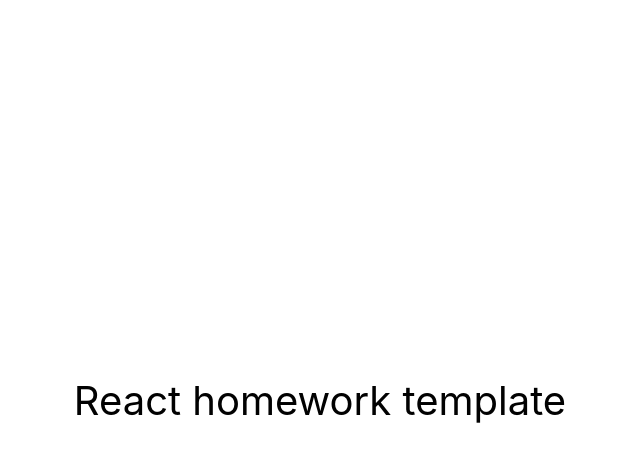
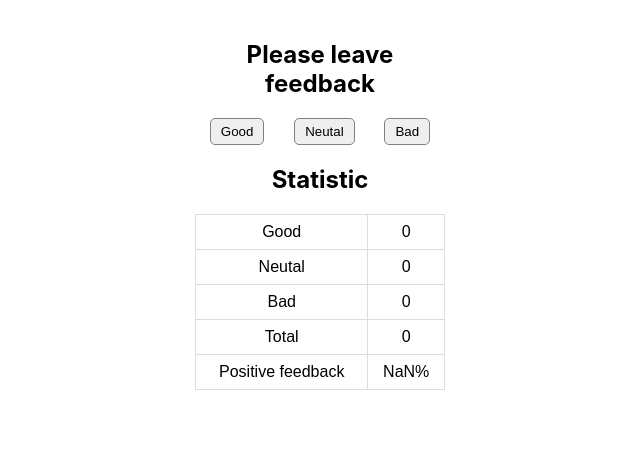
Before and after one commit to MartFrida/goit-react-hw-02-feedback, a React (Create React App) app: page / in a window 1280 px wide. Shown: the top 462 px of the page, without its empty margins (320-960 px from the left). Built offline with nearby package versions, Linux system fonts and the light colour scheme.

Commit message:
create component & first functional

```diff
--- a/jsconfig.json
+++ /dev/null
@@ -1,6 +0,0 @@
-{
-  "compilerOptions": {
-    "baseUrl": "src"
-  },
-  "include": ["src"]
-}
--- a/package.json
+++ b/package.json
@@ -2,7 +2,7 @@
   "name": "react-homework-template",
   "version": "0.1.0",
   "private": true,
-  "homepage": "https://goitacademy.github.io/react-homework-template/",
+  "homepage": "https://MartFrida.github.io/goit-react-hw-02-feedback/",
   "dependencies": {
     "@testing-library/jest-dom": "^5.16.3",
     "@testing-library/react": "^12.1.4",
@@ -10,6 +10,7 @@
     "react": "^18.1.0",
     "react-dom": "^18.1.0",
     "react-scripts": "5.0.1",
+    "styled-components": "^6.1.1",
     "web-vitals": "^2.1.3"
   },
   "scripts": {
--- a/src/components/App.jsx
+++ b/src/components/App.jsx
@@ -1,16 +1,7 @@
+import { Feedback } from "./Feedback/Feedback";
+
 export const App = () => {
   return (
-    <div
-      style={{
-        height: '100vh',
-        display: 'flex',
-        justifyContent: 'center',
-        alignItems: 'center',
-        fontSize: 40,
-        color: '#010101'
-      }}
-    >
-      React homework template
-    </div>
+    <Feedback />
   );
 };
--- /dev/null
+++ b/src/components/Feedback/Feedback.jsx
@@ -0,0 +1,74 @@
+import React from "react";
+import { StyledButton, StyledButtonsWrapper, StyledFeedback, StyledHeader, StyledTable, StyledTd } from "./Feedback.styled"
+
+
+export class Feedback extends React.Component {
+  state = {
+    good: 0,
+    neutral: 0,
+    bad: 0
+  }
+
+  handleChange = (grade) => {
+    switch (grade) {
+      case 'good': this.setState({ good: this.state.good + 1 });
+        break;
+      case 'neutral': this.setState({ neutral: this.state.neutral + 1 });
+        break;
+      case 'bad': this.setState({ bad: this.state.bad + 1 });
+        break;
+      default: console.log('Something wrong')
+    }
+  }
+
+  countTotalFeedback() {
+    const { good, neutral, bad } = this.state;
+    return good + neutral + bad;
+  }
+  countPositiveFeedbackPercentage() {
+    const { good, neutral, bad } = this.state;
+    // return Math.round((good * 100 / (good + neutral + bad)), -2);
+    return (good * 100 / (good + neutral + bad)).toFixed(2);
+  }
+
+  render() {
+    const { good, neutral, bad } = this.state
+    return (
+      <StyledFeedback>
+
+        <StyledHeader>Please leave feedback</StyledHeader>
+        <StyledButtonsWrapper>
+          <StyledButton onClick={() => this.handleChange('good')} >Good</StyledButton>
+          <StyledButton onClick={() => this.handleChange('neutral')}>Neutal</StyledButton>
+          <StyledButton onClick={() => this.handleChange('bad')}>Bad</StyledButton>
+        </StyledButtonsWrapper>
+
+        <StyledHeader>Statistic</StyledHeader>
+        <StyledTable>
+          <tbody>
+            <tr>
+              <StyledTd>Good</StyledTd>
+              <StyledTd>{good}</StyledTd>
+            </tr>
+            <tr>
+              <StyledTd>Neutal</StyledTd>
+              <StyledTd>{neutral}</StyledTd>
+            </tr>
+            <tr>
+              <StyledTd>Bad</StyledTd>
+              <StyledTd>{bad}</StyledTd>
+            </tr>
+            <tr>
+              <StyledTd>Total</StyledTd>
+              <StyledTd>{this.countTotalFeedback()}</StyledTd>
+            </tr>
+            <tr>
+              <StyledTd>Positive feedback</StyledTd>
+              <StyledTd>{this.countPositiveFeedbackPercentage()}%</StyledTd>
+            </tr>
+          </tbody>
+        </StyledTable>
+      </StyledFeedback>
+    )
+  }
+}
--- /dev/null
+++ b/src/components/Feedback/Feedback.styled.js
@@ -0,0 +1,49 @@
+import styled from "styled-components";
+
+export const StyledFeedback = styled.div`
+height: 100vh;
+        display: flex;
+        justifyContent: 'center';
+        alignItems: 'center';
+        fontSize: 40;
+        color: '#010101';
+        background-color: white;
+    flex-direction: column;
+    margin: 20px auto;
+  width:250px;
+`;
+
+export const StyledButtonsWrapper = styled.div`
+display: flex;
+    justify-content: space-around;
+`;
+
+export const StyledHeader = styled.h2`
+text-align: center;
+`;
+
+export const StyledButton = styled.button`
+padding:5px 10px;
+border:1px solid grey;
+border-radius: 5px;
+cursor:pointer;
+
+ /* hou add hover to button */
+/* :hover &  {
+  color:red;
+} */
+`;
+
+export const StyledTable = styled.table`
+font-family: Arial, Helvetica, sans-serif;
+  border-collapse: collapse;
+  width: 100%;
+`;
+
+export const StyledTr = styled.tr``;
+
+export const StyledTd = styled.td`
+text-align:center;
+border: 1px solid #ddd;
+  padding: 8px;
+`;
--- a/src/index.js
+++ b/src/index.js
@@ -1,6 +1,6 @@
 import React from 'react';
 import ReactDOM from 'react-dom/client';
-import { App } from 'components/App';
+import { App } from './components/App';
 import './index.css';
 
 ReactDOM.createRoot(document.getElementById('root')).render(
```
Also changed, not shown: src/components/Feedback/Buttons.jsx (added, +12 -0 lines), 1 other file (tests, documents, lock files or other folders).
